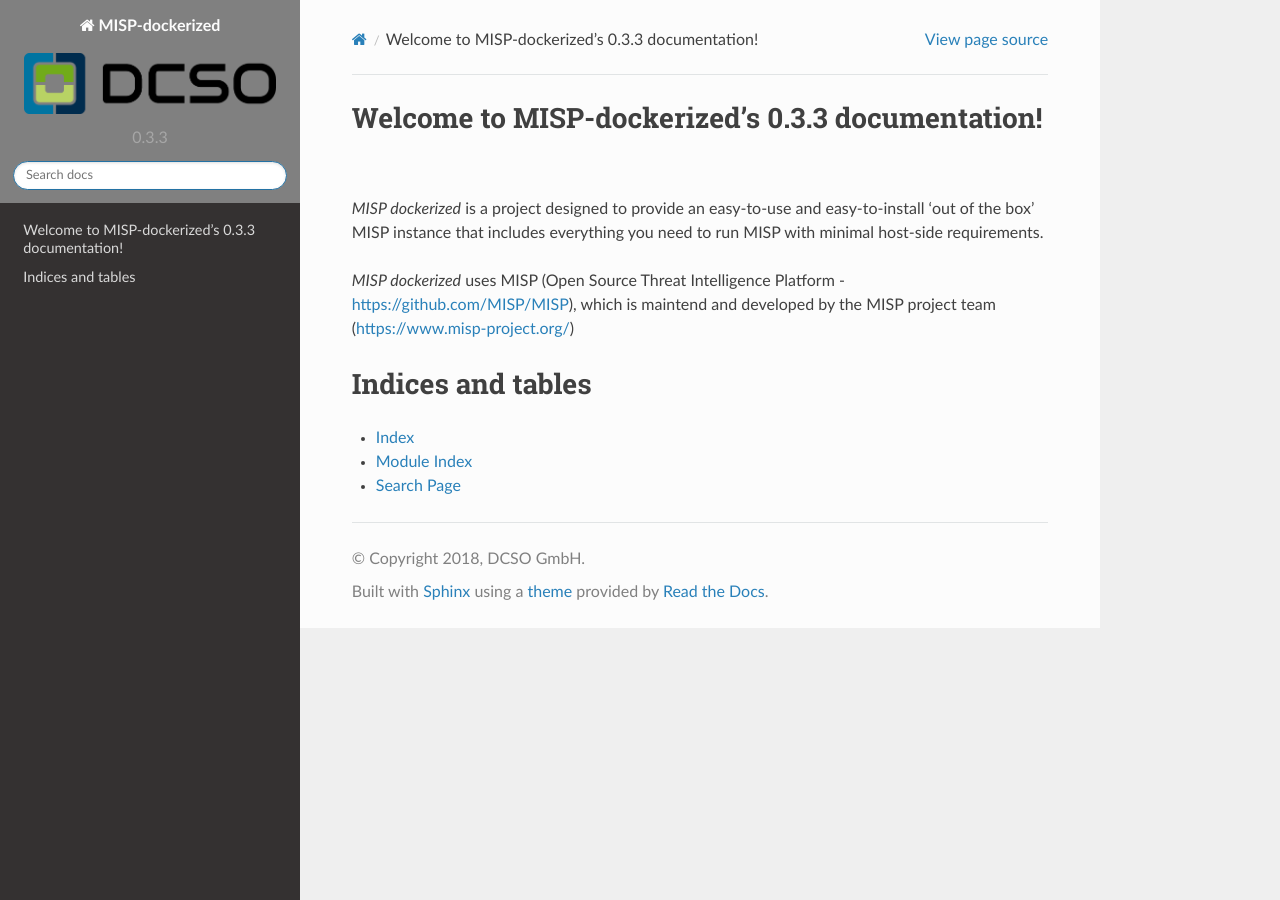
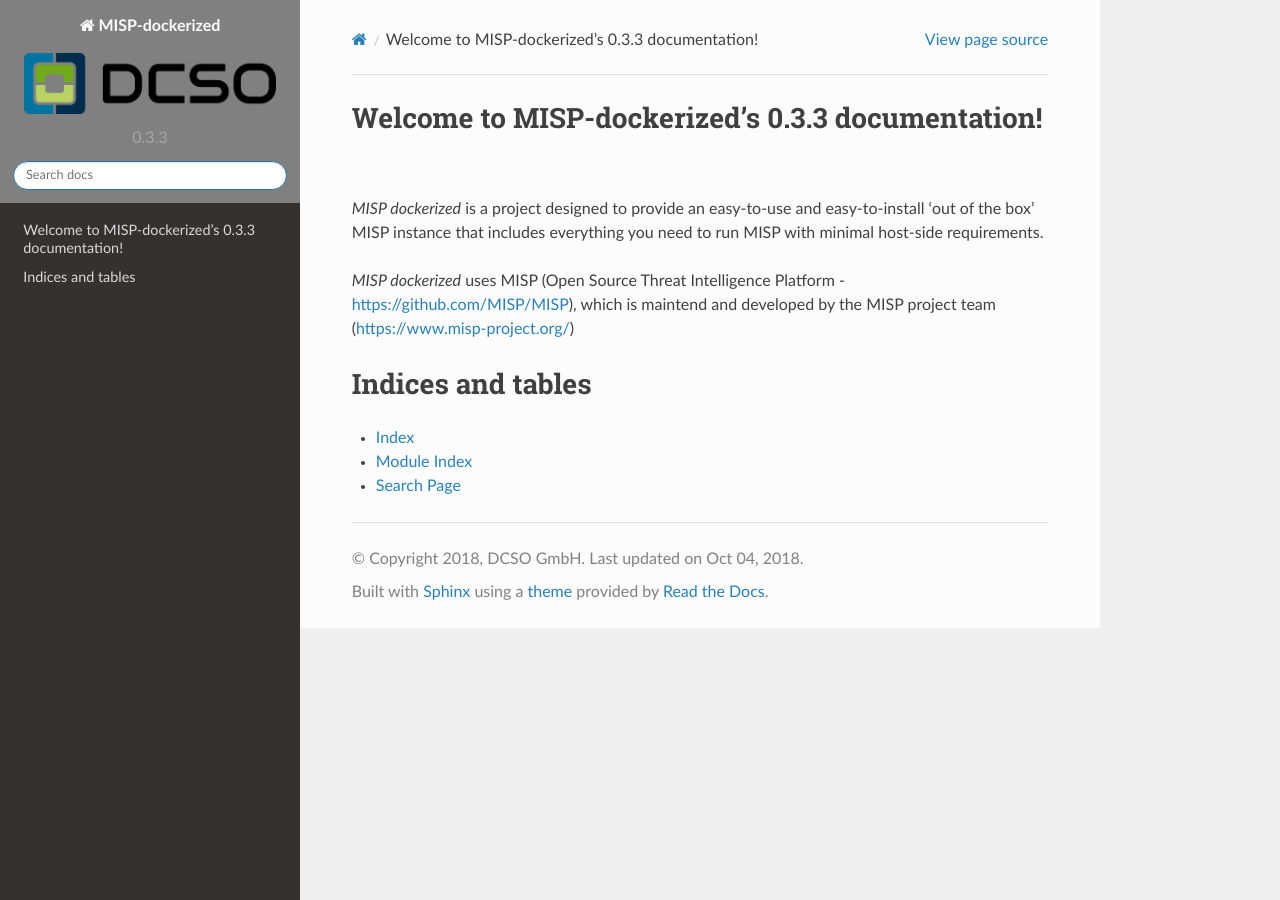
Before and after one commit to DCSO/MISP-dockerized-docs, a Sphinx documentation site: the page built from docs/index.rst, in a window 1280 px wide. Built offline with Sphinx 7.4.7 and the Read the Docs theme 2.0.0, drawn with Linux system fonts in a browser that asks for light colours; pages that are not in the unit, such as notebooks, are missing from menus.

Commit message:
Add sphinx conf

```diff
--- a/docs/conf.py
+++ b/docs/conf.py
@@ -105,7 +105,7 @@
     'display_version': True,
     'prev_next_buttons_location': 'bottom',
     'style_external_links': False,
-    'vcs_pageview_mode': '',
+    #'vcs_pageview_mode': '',
     # Toc options
     'collapse_navigation': False,
     'sticky_navigation': True,
@@ -137,11 +137,11 @@
 # Add any paths that contain custom static files (such as style sheets) here,
 # relative to this directory. They are copied after the builtin static files,
 # so a file named "default.css" will overwrite the builtin "default.css".
-#html_static_path = ['_static']
+html_static_path = ['_static']
 
 # If not '', a 'Last updated on:' timestamp is inserted at every page bottom,
 # using the given strftime format.
-#html_last_updated_fmt = '%b %d, %Y'
+html_last_updated_fmt = '%b %d, %Y'
 
 # If true, SmartyPants will be used to convert quotes and dashes to
 # typographically correct entities.
@@ -158,7 +158,7 @@
 html_domain_indices = False
 
 # If false, no index is generated.
-#html_use_index = True
+html_use_index = True
 
 # If true, the index is split into individual pages for each letter.
 #html_split_index = False
```
